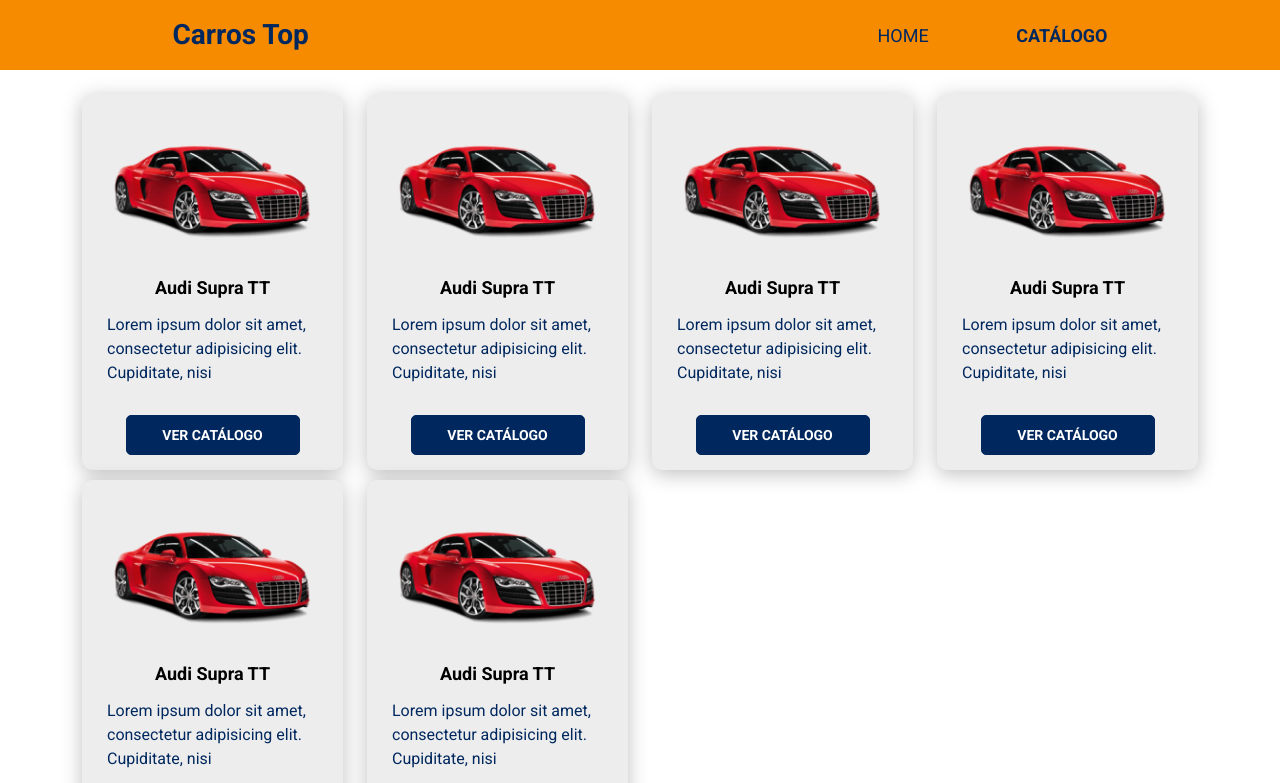
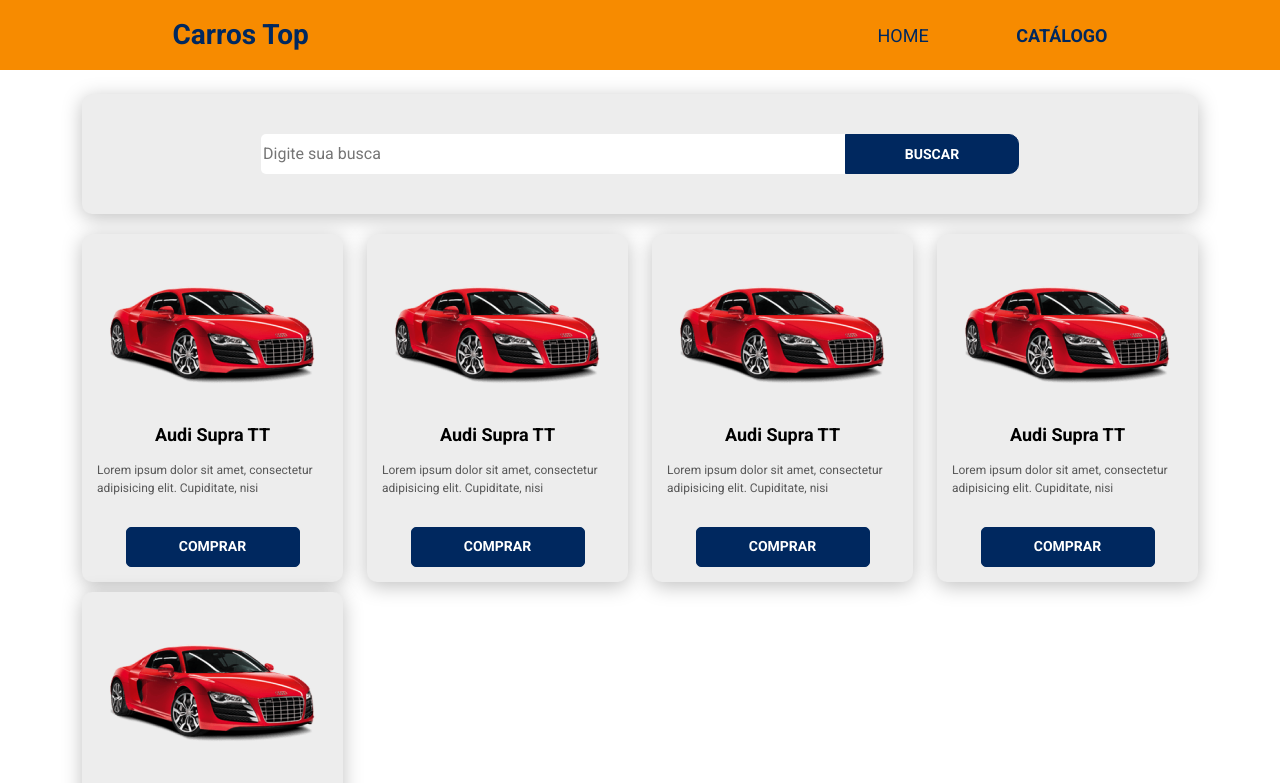
Before and after one commit to felipeschirmann/bds07, a React (Create React App) app in the folder frontend/: page /catalog in a window 1280 px wide. Shown: the top 783 px of the page. Built offline with nearby package versions, Linux system fonts and the light colour scheme.

Commit message:
Ajusts General in Home and page Catalog create

```diff
--- /dev/null
+++ b/frontend/src/components/ProductButton/index.tsx
@@ -0,0 +1,10 @@
+import './styles.css'
+const ProductButton = () => {
+    return (
+        <button className='btn btn-primary btn-style'>
+            <h6>COMPRAR</h6>
+        </button>
+    );
+}
+
+export default ProductButton;
--- /dev/null
+++ b/frontend/src/components/ProductButton/styles.css
@@ -0,0 +1,13 @@
+.btn-style {
+  width: 174px;
+  height: 40px;
+  background: #00285f;
+  border-color: #00285f;
+  border-radius: 5px;
+}
+
+.btn-style h6 {
+  font-size: 14px;
+  color: #FFF;
+  font-weight: 700;
+}
--- a/frontend/src/components/ProductCard/index.tsx
+++ b/frontend/src/components/ProductCard/index.tsx
@@ -1,6 +1,6 @@
 import './styles.css';
 import ProductImg from 'assets/images/car-card 1.png';
-import Button from 'components/Button';
+import ProductButton from 'components/ProductButton';
 
 const ProductCard = () => {
   return (
@@ -15,7 +15,7 @@
           nisi
         </p>
       </div>
-      <Button />
+      <ProductButton />
     </div>
   );
 };
--- a/frontend/src/components/ProductCard/styles.css
+++ b/frontend/src/components/ProductCard/styles.css
@@ -1,5 +1,5 @@
 .product-card {
-  padding: 15px 25px;
+  padding: 15px 15px;
   display: flex;
   flex-direction: column;
   align-items: center;
@@ -22,4 +22,12 @@
 .card-botton-container p {
   text-align: left;
   margin-bottom: 30px;
+  color: #585858;
+  ;
 }
+
+@media (min-width: 576px) {
+  .card-botton-container p {
+    font-size: 12px;
+  }
+}
--- /dev/null
+++ b/frontend/src/components/SearchBox/index.tsx
@@ -0,0 +1,13 @@
+import './styles.css';
+import SearchButton from 'components/SearchButton';
+
+const SearchBox = () => {
+  return (
+    <div className="base-card search-box">
+      <input type="text" placeholder="Digite sua busca" />
+      <SearchButton />
+    </div>
+  );
+};
+
+export default SearchBox;
--- /dev/null
+++ b/frontend/src/components/SearchBox/styles.css
@@ -0,0 +1,32 @@
+.search-box {
+  display: flex;
+  justify-content: center;
+  padding: 20px 10px;
+  margin: 0 0 20px 0;
+}
+.search-box button {
+  height: 40px;
+  border-radius: 0 10px 10px 0;
+}
+
+.search-box input {
+  height: 40px;
+  width: 100%;
+  max-width: 584px;
+  border: none;
+  border-radius: 5px 0 0 5px;
+}
+
+@media (min-width: 576px) {
+  .search-box {
+    padding: 40px 20px;
+    line-height: 400;
+  }
+}
+
+@media (min-width: 992px) {
+  .search-box {
+    padding: auto;
+    line-height: 400;
+  }
+}
--- /dev/null
+++ b/frontend/src/components/SearchButton/index.tsx
@@ -0,0 +1,10 @@
+import './styles.css'
+const SearchButton = () => {
+    return (
+        <button className='btn btn-primary btn-style'>
+            <h6>BUSCAR</h6>
+        </button>
+    );
+}
+
+export default SearchButton;
--- /dev/null
+++ b/frontend/src/components/SearchButton/styles.css
@@ -0,0 +1,13 @@
+.btn-style {
+  width: 174px;
+  height: 40px;
+  background: #00285f;
+  border-color: #00285f;
+  border-radius: 5px;
+}
+
+.btn-style h6 {
+  font-size: 14px;
+  color: #FFF;
+  font-weight: 700;
+}
--- a/frontend/src/pages/Catalog/index.tsx
+++ b/frontend/src/pages/Catalog/index.tsx
@@ -1,14 +1,13 @@
 import './styles.css';
 import ProductCard from 'components/ProductCard';
+import SearchBox from 'components/SearchBox';
 
 const Catalog = () => {
   return (
     <div>
       <div className="container my-4">
+        <SearchBox />
         <div className="row">
-          <div className="col-sm-6 col-lg-4 col-xl-3">
-            <ProductCard />
-          </div>
           <div className="col-sm-6 col-lg-4 col-xl-3">
             <ProductCard />
           </div>
--- a/frontend/src/pages/Home/styles.css
+++ b/frontend/src/pages/Home/styles.css
@@ -96,7 +96,7 @@
   }
 
   .home-content-container {
-    margin-bottom: 124px;
+    margin-bottom: 40px;
   }
 }
 
```
